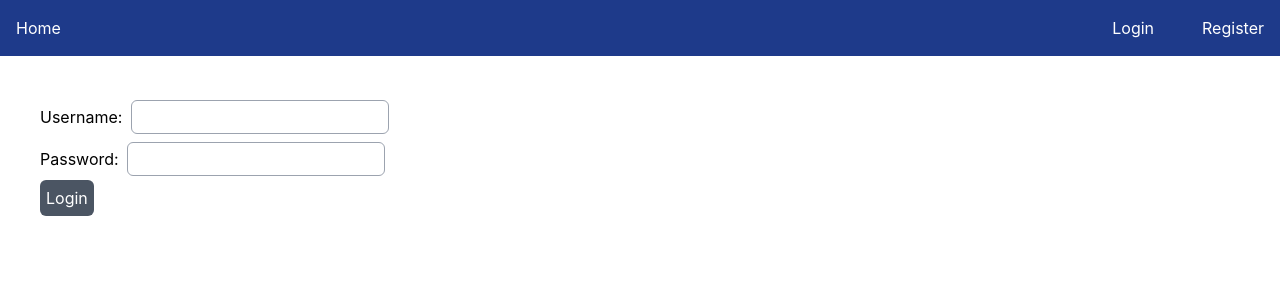
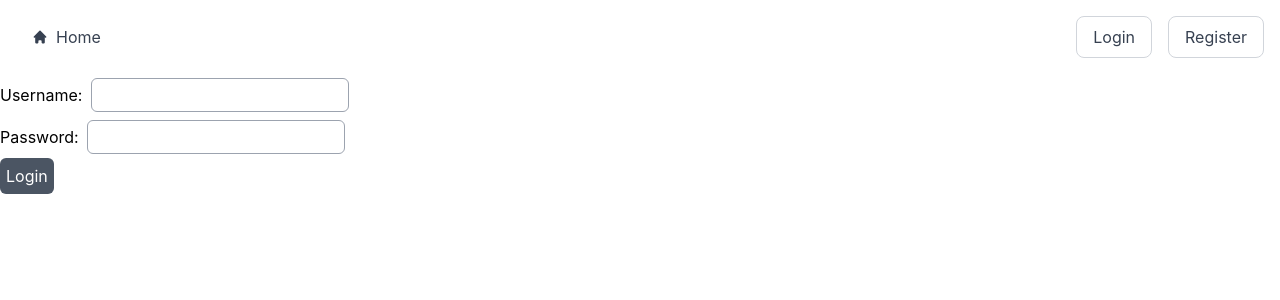
Before and after one commit to ShawnChen1210/clinic-help-desk, a Django app: page /registration/login_user/ in a window 1280 px wide. Shown: the top 300 px of the page. Run offline with Django 5.2, Linux system fonts and the light colour scheme; style sheets or scripts are compiled from the project's sources; some libraries are stand-ins or nearby versions.

Commit message:
made home page more aesthetically pleasing

```diff
--- a/templates/base.html
+++ b/templates/base.html
@@ -10,33 +10,35 @@
 </head>
 <body>
     <header>
-    <div class="bg-blue-900 text-white">
-        <nav class="flex justify-between items-center">
+    <div class="bg-white text-gray-700">
+        <nav class="flex justify-between items-center p-4">
 
             <div class="flex space-x-4">
-                <a class="p-4" href="{% url 'home' %}">Home</a>
-                {% if request.user.userprofile.is_verified %}
-                <a class="p-4" href="{% url 'chd_app' %}">Launch App</a>
-                {% endif %}
+                <a class="flex items-center space-x-2 px-4 py-2 rounded-lg hover:bg-gray-200 hover:text-white transition-all duration-200" href="{% url 'home' %}">
+                    <svg class="w-4 h-4" fill="currentColor" viewBox="0 0 20 20">
+                        <path d="M10.707 2.293a1 1 0 00-1.414 0l-7 7a1 1 0 001.414 1.414L4 10.414V17a1 1 0 001 1h2a1 1 0 001-1v-2a1 1 0 011-1h2a1 1 0 011 1v2a1 1 0 001 1h2a1 1 0 001-1v-6.586l.293.293a1 1 0 001.414-1.414l-7-7z"/>
+                    </svg>
+                    <span>Home</span>
+                </a>
             </div>
 
             <div class="flex space-x-4">
                 {% if user.is_authenticated %}
-                    <a class="p-4 flex justify-end" href="{% url 'profile' %}">Profile</a>
+                    <a class="px-4 py-2 border border-gray-300 rounded-lg text-gray-700 hover:bg-gray-200 hover:!text-white hover:border-gray-700 transition-all duration-200" href="{% url 'profile' %}">Profile</a>
                     <form method="post" action="{% url 'logout' %}" style="display: inline;">
                         {% csrf_token %}
-                        <button class="p-4 flex justify-end" type="submit">Logout</button>
+                        <button class="px-4 py-2 border border-gray-300 rounded-lg text-gray-700 hover:bg-gray-200 hover:!text-white hover:border-gray-700 transition-all duration-200" type="submit">Logout</button>
                     </form>
                 {% else %}
-                    <a class="p-4 flex justify-end" href="{% url 'login_user' %}">Login</a>
-                    <a class="p-4 flex justify-end" href="{% url 'register' %}">Register</a>
+                    <a class="px-4 py-2 border border-gray-300 rounded-lg text-gray-700 hover:bg-gray-200 hover:!text-white hover:border-gray-700 transition-all duration-200" href="{% url 'login_user' %}">Login</a>
+                    <a class="px-4 py-2 border border-gray-300 rounded-lg text-gray-700 hover:bg-gray-200 hover:!text-white hover:border-gray-700 transition-all duration-200" href="{% url 'register' %}">Register</a>
                 {% endif %}
             </div>
         </nav>
     </div>
     </header>
 
-    <main class="m-10">
+    <main>
         {% block content %}
         {% endblock %}
     </main>
```
Also changed, not shown: templates/home.html (+18 -3 lines).
